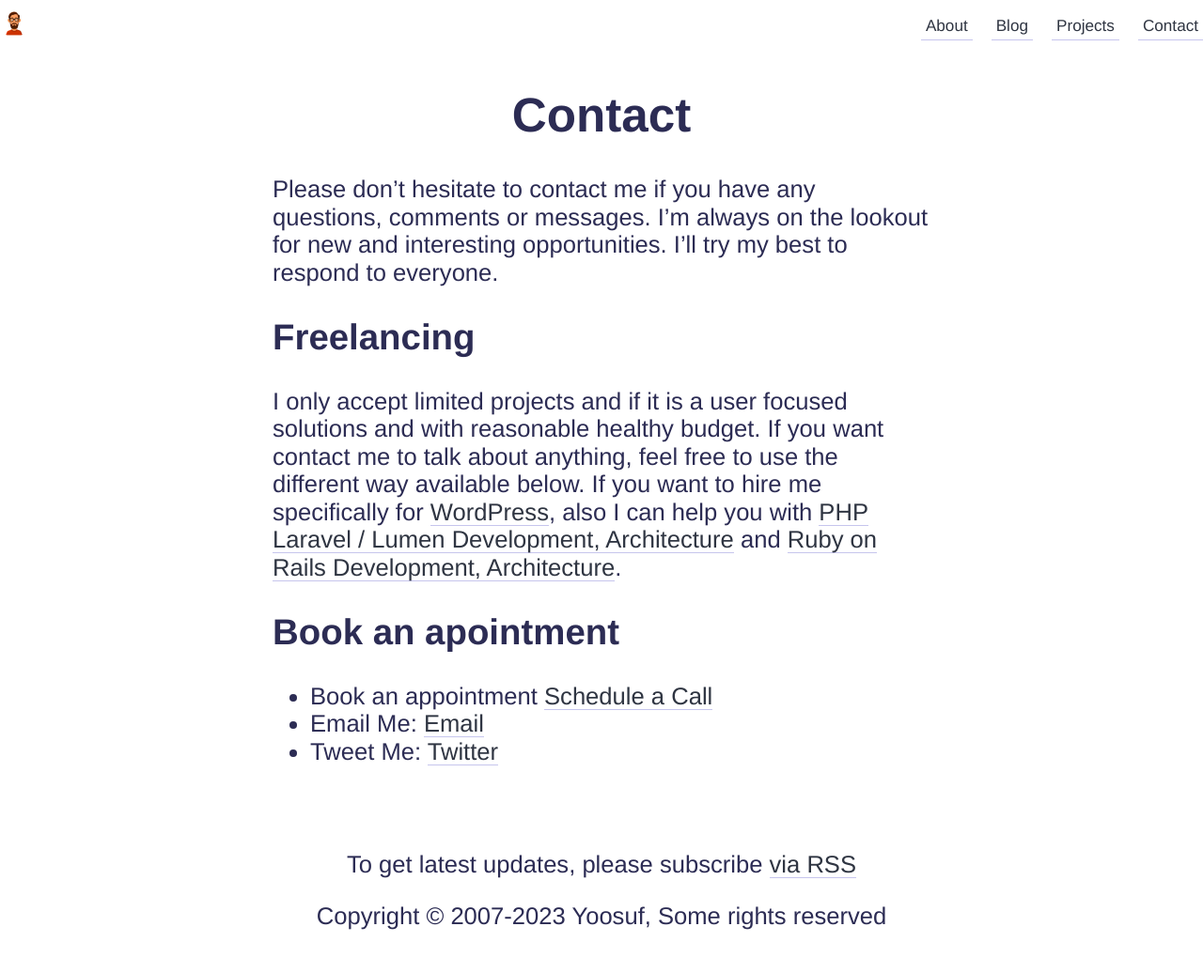
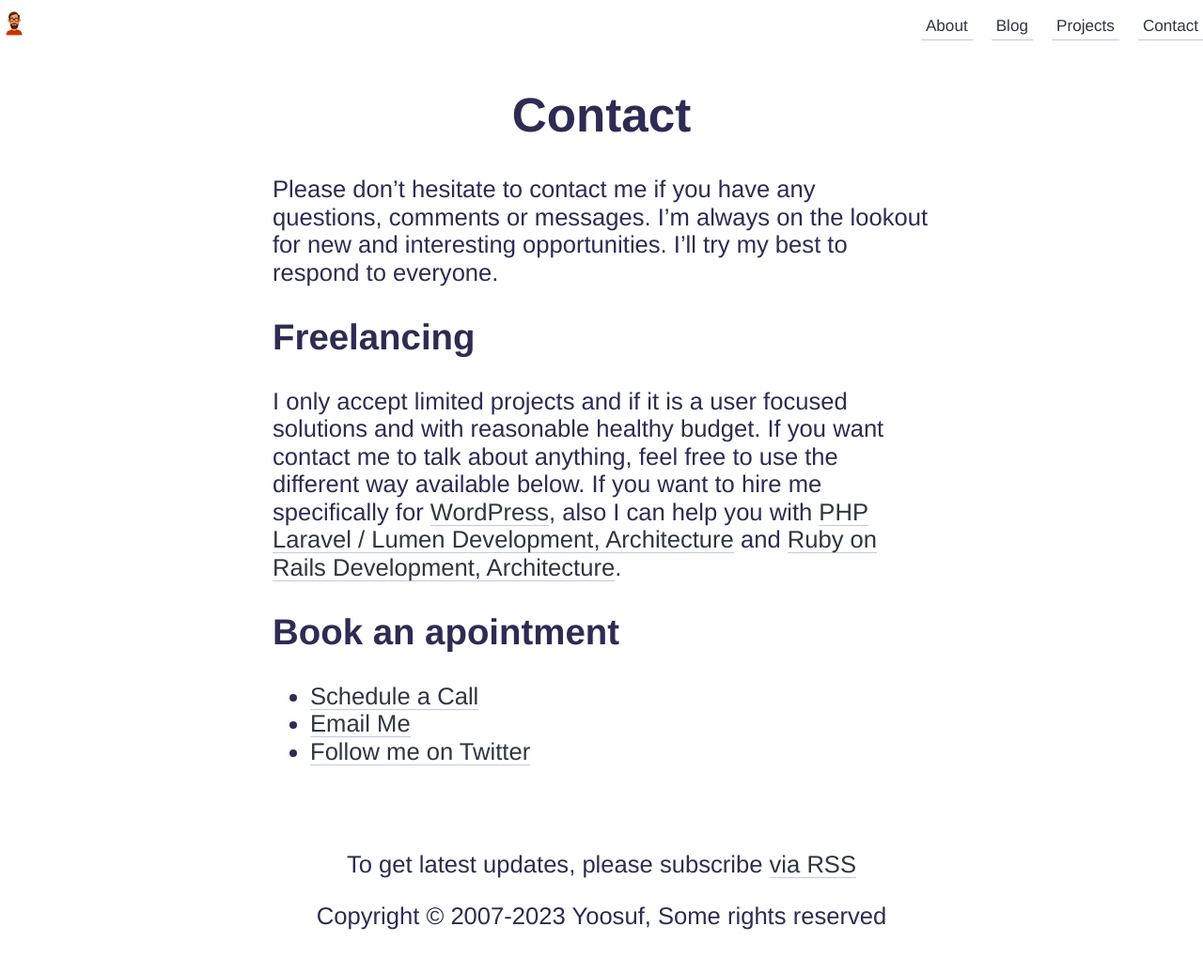
Before and after one commit to yoosuf/yoosuf.github.io, a Jekyll site: the page built from contact.md, in a window 1280 px wide. Shown: the whole page at 94% size. Built offline with Jekyll 4.4.1, drawn with Linux system fonts in a browser that asks for light colours.

Commit message:
Updates ...

```diff
--- a/_config.yml
+++ b/_config.yml
@@ -2,8 +2,8 @@ title: Yoosuf
 email: mayoosuf@gmail.com
 description: >
   Yoosuf is with  decade of experience in programming, application development and maintenance. Comprehensive knowledge of Object-Oriented Design and Analysis with extensive experience in the full life cycle of the software design process including requirements definition, prototyping, proof of concepts, design, interface implementation, testing and maintenance.
-baseurl: "" # the subpath of your site, e.g. /blog
-url: "" # the base hostname & protocol for your site, e.g. http://example.com
+baseurl: ""
+url: "https://yoosuf.co"
 twitter_username: aitchdie
 github_username: yoosuf
 
@@ -11,7 +11,6 @@ google_analytics_tracking_id: UA-73725836-1
 
 # Build settings
 markdown: kramdown
-theme: minima
 gems:
   - jekyll-feed
 exclude:
--- a/contact.md
+++ b/contact.md
@@ -14,6 +14,6 @@ I only accept limited projects and if it is a user focused solutions and with re
 
 ## Book an apointment
 
-- Book an appointment [Schedule a Call](http://calendly.com/yoosuf/talk-with-yoosuf)
-- Email Me: [Email](mailto:mayoosuf@gmail.com)
-- Tweet Me: [Twitter](http://twitter.com/eyoosuf)
+- [Schedule a Call](http://calendly.com/yoosuf/talk-with-yoosuf)
+- [Email Me](mailto:mayoosuf@gmail.com)
+- [Follow me on Twitter](http://twitter.com/aitchdei)
--- a/index.html
+++ b/index.html
@@ -24,7 +24,7 @@ layout: home
       <p style="padding-bottom: 30px;">System and Solutions Architect, I can help your distributed systems crash less often!.</p>
 
 
-      <a href="http://calendly.com/yoosuf/talk-with-yoosuf" style="background:blue; color: white; padding: 10px 20px; border-radius: 5px;">Schedule a call</a>
+      <a href="http://calendly.com/yoosuf/talk-with-yoosuf" target="_blank" style="background:blue; color: white; padding: 10px 20px; border-radius: 5px;">Schedule a call</a>
 
 
     </div>
```
